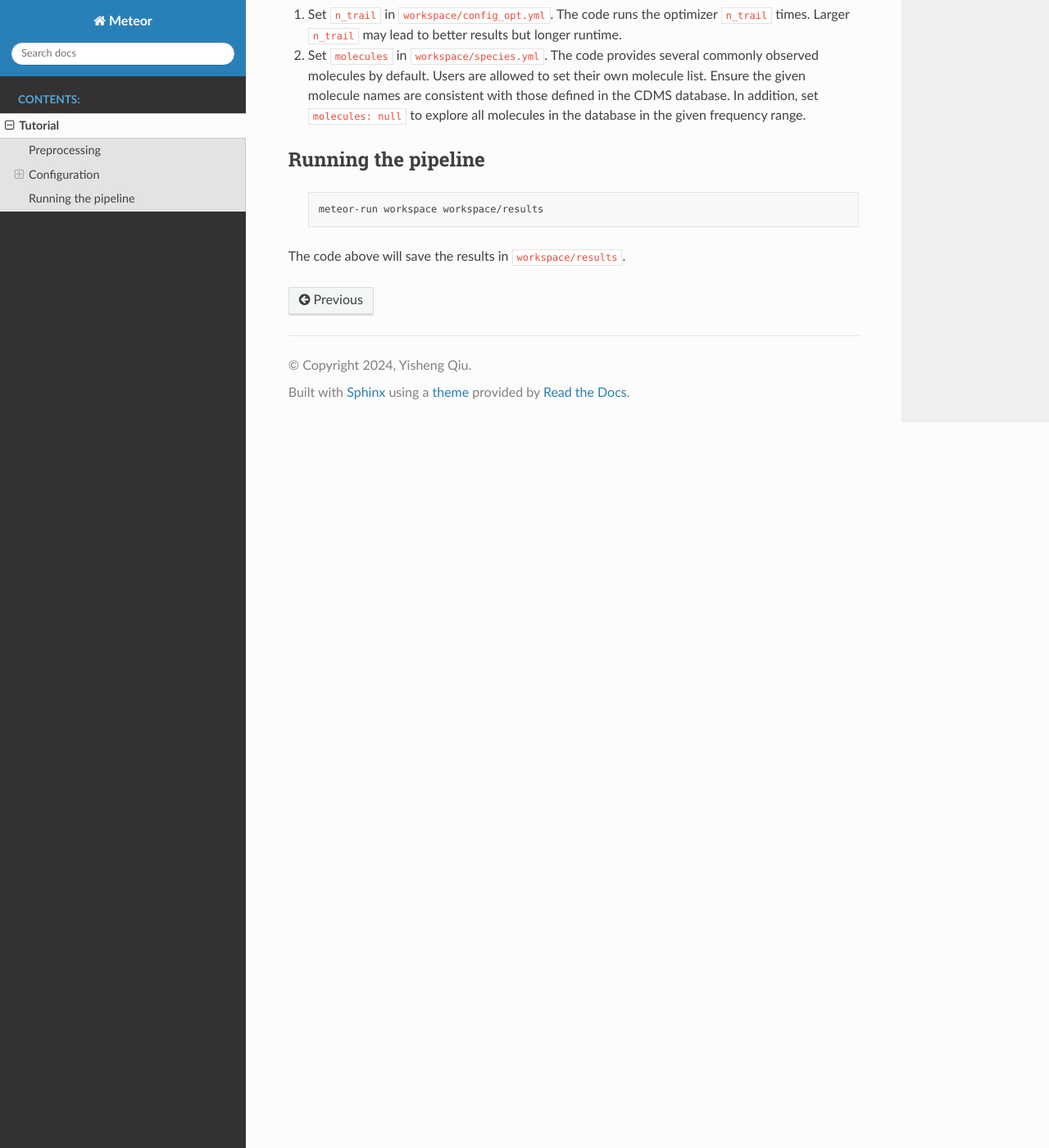
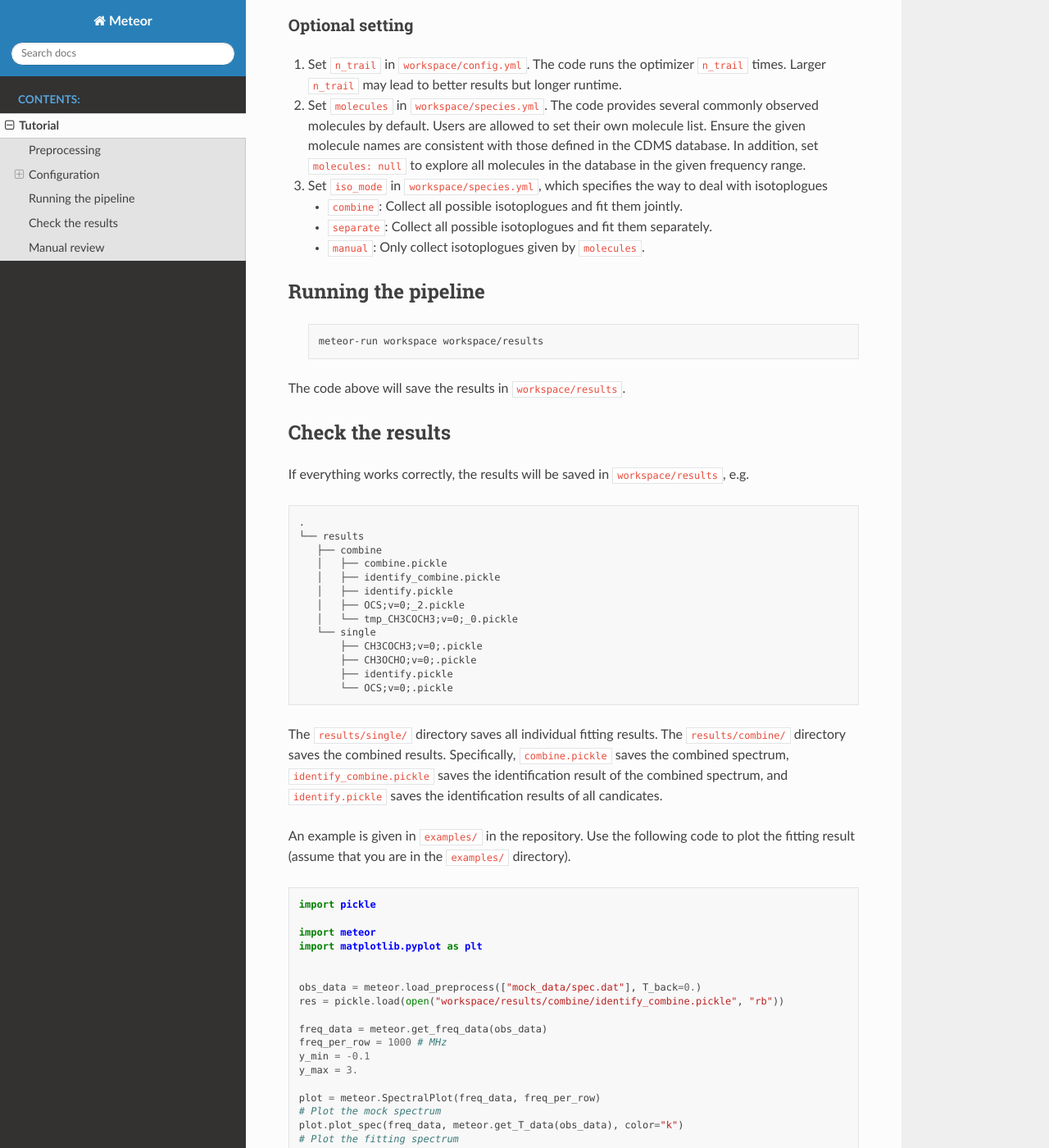
Before and after one commit to yqiuu/spectuner, a Sphinx documentation site: the page built from docs/source/tutorial.rst, in a window 1280 px wide and 1400 px high, scrolled down 1253 px. Shown: the whole window at 82% size. Built offline with Sphinx 7.4.7 and the Read the Docs theme 2.0.0, drawn with Linux system fonts in a browser that asks for light colours; some of the changed text lies outside the part shown.

Commit message:
docs: Update tutorial.rst

```diff
--- a/docs/source/tutorial.rst
+++ b/docs/source/tutorial.rst
@@ -36,7 +36,7 @@
    to identify peaks. The code uses ``find_peaks`` from Scipy to find peaks.
    See the `link <https://docs.scipy.org/doc/scipy/reference/generated/scipy.signal.find_peaks.html>`__
    for details. We recommend setting ``prominence`` to a 4-fold RMS. If the
-   spectra have different RMSs, `prominence` can be a list, e.g.
+   spectra have different RMSs, ``prominence`` can be a list, e.g.
 
    .. code-block:: yaml
 
@@ -47,7 +47,7 @@
    is not zero.
 #. Set ``vLSR`` in ``workspace/config.yml`` if the input spectra are not
    corrected to the rest frame.
-#. Set the range of the source size in ``workspace/config_opt.yml`` according to
+#. Set the range of the source size in ``workspace/config.yml`` according to
    the telescope parameters. The numbers are in logarithmic scale by default.
    For example,
 
@@ -56,12 +56,16 @@
     bounds:
       theta: [0.7, 2.3]
 
-#. Set ``n_process`` in ``workspace/config_opt.yml``. This is the number of
+   The scale of the parameters, i.e. linear or logarithmic, can be specified in
+   ``workspace/config.yml``.
+
+#. Set ``n_process`` in ``workspace/config.yml``. This is the number of
    processes and should be a multiple of ``nswarm`` and smaller than ``nswarm``.
+   We recommend setting the ``nswarm`` to a value between 24 and 32.
 
 Optional setting
 ^^^^^^^^^^^^^^^^
-#. Set ``n_trail`` in ``workspace/config_opt.yml``. The code runs the optimizer
+#. Set ``n_trail`` in ``workspace/config.yml``. The code runs the optimizer
    ``n_trail`` times. Larger ``n_trail`` may lead to better results but longer
    runtime.
 #. Set ``molecules`` in ``workspace/species.yml``. The code provides several
@@ -69,6 +73,12 @@
    molecule list. Ensure the given molecule names are consistent with those
    defined in the CDMS database. In addition, set ``molecules: null`` to explore
    all molecules in the database in the given frequency range.
+#. Set ``iso_mode`` in ``workspace/species.yml``, which specifies the way to
+   deal with isotoplogues
+
+   - ``combine``: Collect all possible isotoplogues and fit them jointly.
+   - ``separate``: Collect all possible isotoplogues and fit them separately.
+   - ``manual``: Only collect isotoplogues given by ``molecules``.
 
 Running the pipeline
 --------------------
@@ -78,3 +88,80 @@
     meteor-run workspace workspace/results
 
 The code above will save the results in ``workspace/results``.
+
+Check the results
+-----------------
+If everything works correctly, the results will be saved in
+``workspace/results``, e.g.
+
+.. code-block:: text
+
+   .
+   └── results
+      ├── combine
+      │   ├── combine.pickle
+      │   ├── identify_combine.pickle
+      │   ├── identify.pickle
+      │   ├── OCS;v=0;_2.pickle
+      │   └── tmp_CH3COCH3;v=0;_0.pickle
+      └── single
+          ├── CH3COCH3;v=0;.pickle
+          ├── CH3OCHO;v=0;.pickle
+          ├── identify.pickle
+          └── OCS;v=0;.pickle
+
+The ``results/single/`` directory saves all individual fitting results. The
+``results/combine/`` directory saves the combined results. Specifically,
+``combine.pickle`` saves the combined spectrum, ``identify_combine.pickle``
+saves the identification result of the combined spectrum, and
+``identify.pickle`` saves the identification results of all candicates.
+
+An example is given in ``examples/`` in the repository. Use the following code
+to plot the fitting result (assume that you are in the ``examples/`` directory).
+
+.. code-block:: python
+
+   import pickle
+
+   import meteor
+   import matplotlib.pyplot as plt
+
+
+   obs_data = meteor.load_preprocess(["mock_data/spec.dat"], T_back=0.)
+   res = pickle.load(open("workspace/results/combine/identify_combine.pickle", "rb"))
+
+   freq_data = meteor.get_freq_data(obs_data)
+   freq_per_row = 1000 # MHz
+   y_min = -0.1
+   y_max = 3.
+
+   plot = meteor.SpectralPlot(freq_data, freq_per_row)
+   # Plot the mock spectrum
+   plot.plot_spec(freq_data, meteor.get_T_data(obs_data), color="k")
+   # Plot the fitting spectrum
+   plot.plot_T_pred(res, y_min, y_max, kwargs_spec={"color": "r", "linestyle": "--"}, fontsize=10)
+
+   plot.set_ylim(y_min, y_max)
+   for ax in plot.axes:
+      ax.set_ylabel("Intensity [K]")
+   plot.axes[-1].set_xlabel("Frequency [MHz]")
+
+   plt.show()
+
+The candicate results are saved in form ``dict``. The same method may be used
+to plot a candicate result.
+
+Manual review
+-------------
+Users are able to modify the combined result. Specifically, users can indicate
+the species to be included or excluded in ``workspace/modify.yml``. In the
+example above, users can include OCS;v=0; (``id=2``) by setting
+
+   .. code-block:: yaml
+
+      include_id_list: [2]
+
+Then, run
+   .. code-block:: bash
+
+      meteor-modify workspace workspace/results
```
